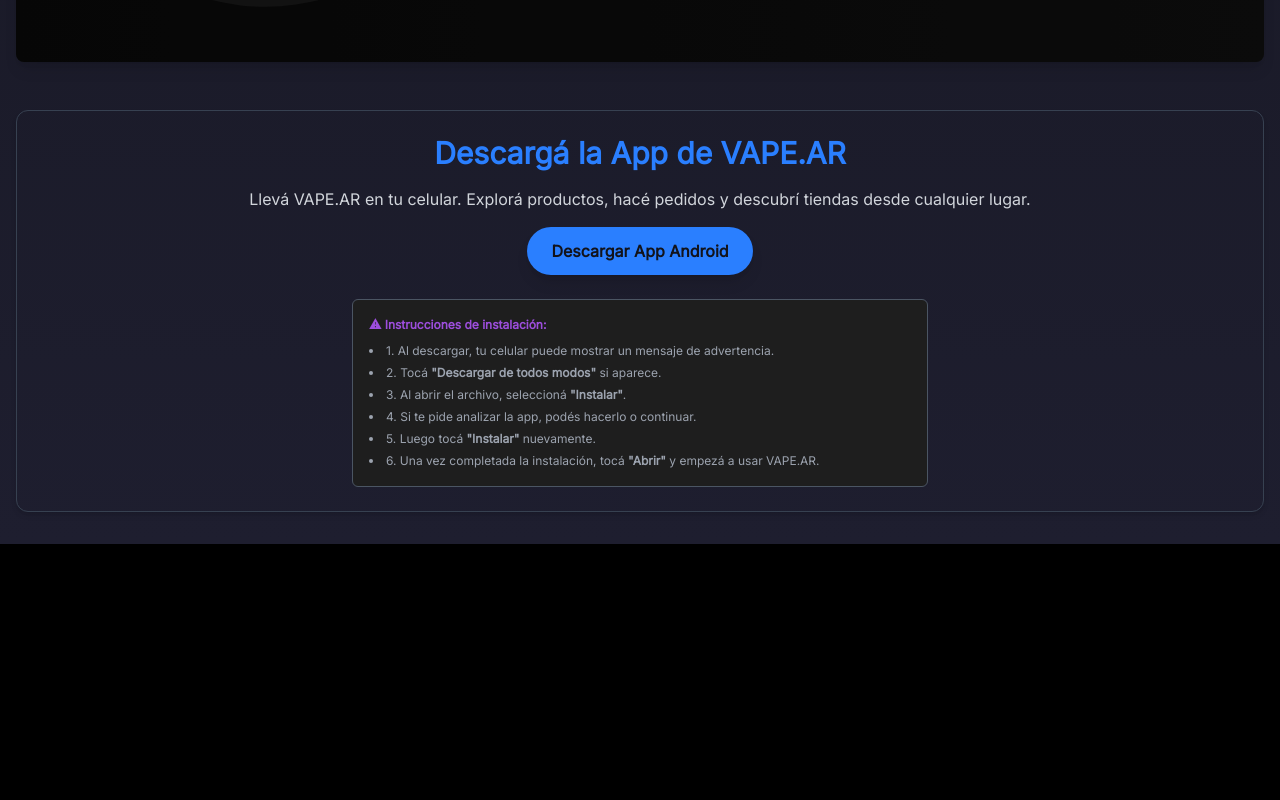
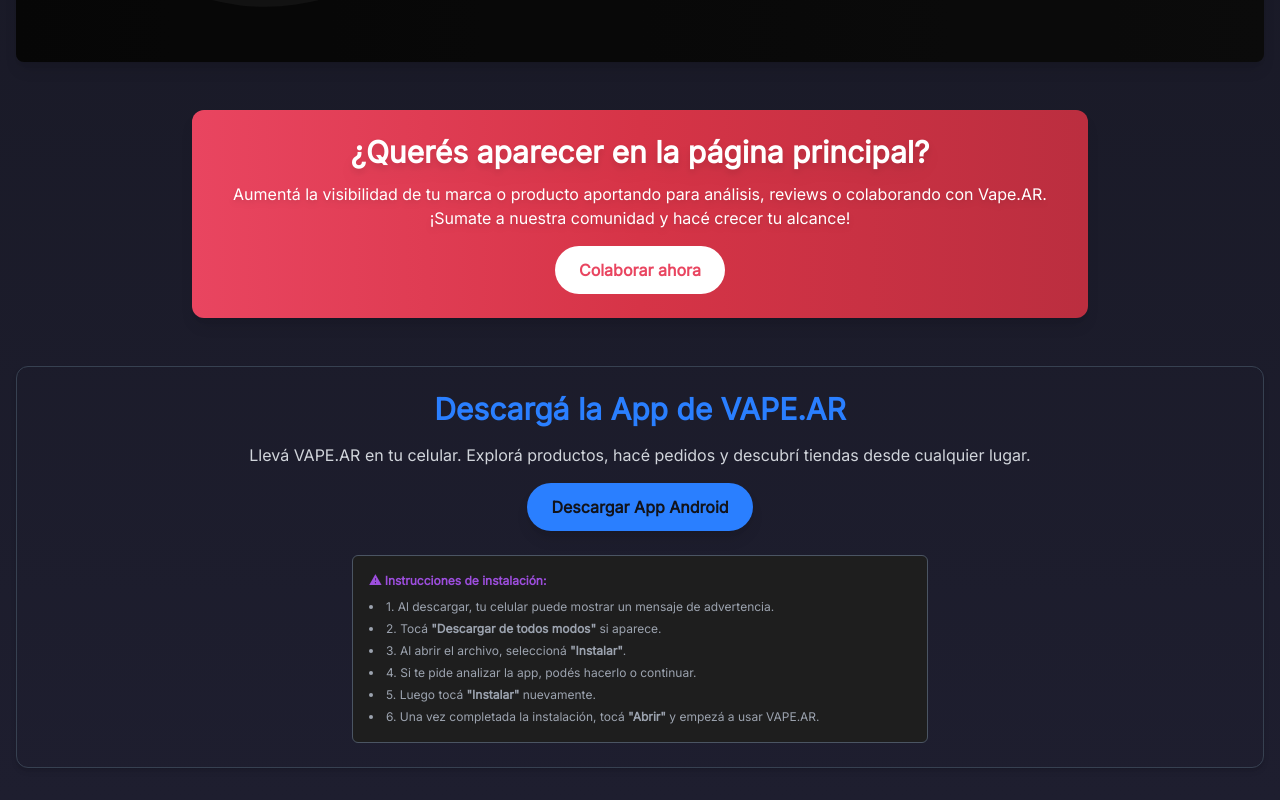
Before and after one commit to ParedGuillermo/Vape.Ar, a React (Vite) app: page / in a window 1280 px wide. Shown: the part 1402-2202 px from the top of the page. Before the commit the page ends 1946 px from the top, so only its background shows below. Built offline with nearby package versions, Linux system fonts and the light colour scheme.

Commit message:
Agrega tarjeta para invitar a colaborar y aumentar visibilidad en Home

```diff
--- a/src/pages/Home.jsx
+++ b/src/pages/Home.jsx
@@ -84,6 +84,31 @@
         <HeroNosotros onReportClick={() => navigate("/Nosotros")} />
       </div>
 
+      {/* Tarjeta de visibilidad para colaboradores */}
+      <section
+        onClick={() => navigate("/colaboraciones")}
+        className="cursor-pointer p-6 mb-12 bg-gradient-to-r from-[#e94560] via-[#d63447] to-[#bb2e3f] rounded-xl shadow-lg text-white max-w-4xl mx-auto hover:scale-[1.03] transition-transform"
+        aria-label="Invitación a colaborar y aparecer en la página principal"
+      >
+        <h2 className="mb-3 text-3xl font-extrabold drop-shadow-lg">
+          ¿Querés aparecer en la página principal?
+        </h2>
+        <p className="mb-4 text-lg drop-shadow-md">
+          Aumentá la visibilidad de tu marca o producto aportando para análisis, reviews o colaborando con Vape.AR.
+          ¡Sumate a nuestra comunidad y hacé crecer tu alcance!
+        </p>
+        <button
+          type="button"
+          className="px-6 py-3 font-semibold text-[#e94560] bg-white rounded-full hover:bg-gray-100 transition"
+          onClick={(e) => {
+            e.stopPropagation();
+            navigate("/colaboraciones");
+          }}
+        >
+          Colaborar ahora
+        </button>
+      </section>
+
       {/* Tarjeta para descargar la App Android */}
       <section className="p-6 mt-12 text-center text-white border border-gray-700 shadow-md bg-dark-gray rounded-xl">
         <h2 className="mb-4 text-3xl font-bold text-electric-blue">Descargá la App de VAPE.AR</h2>
```
